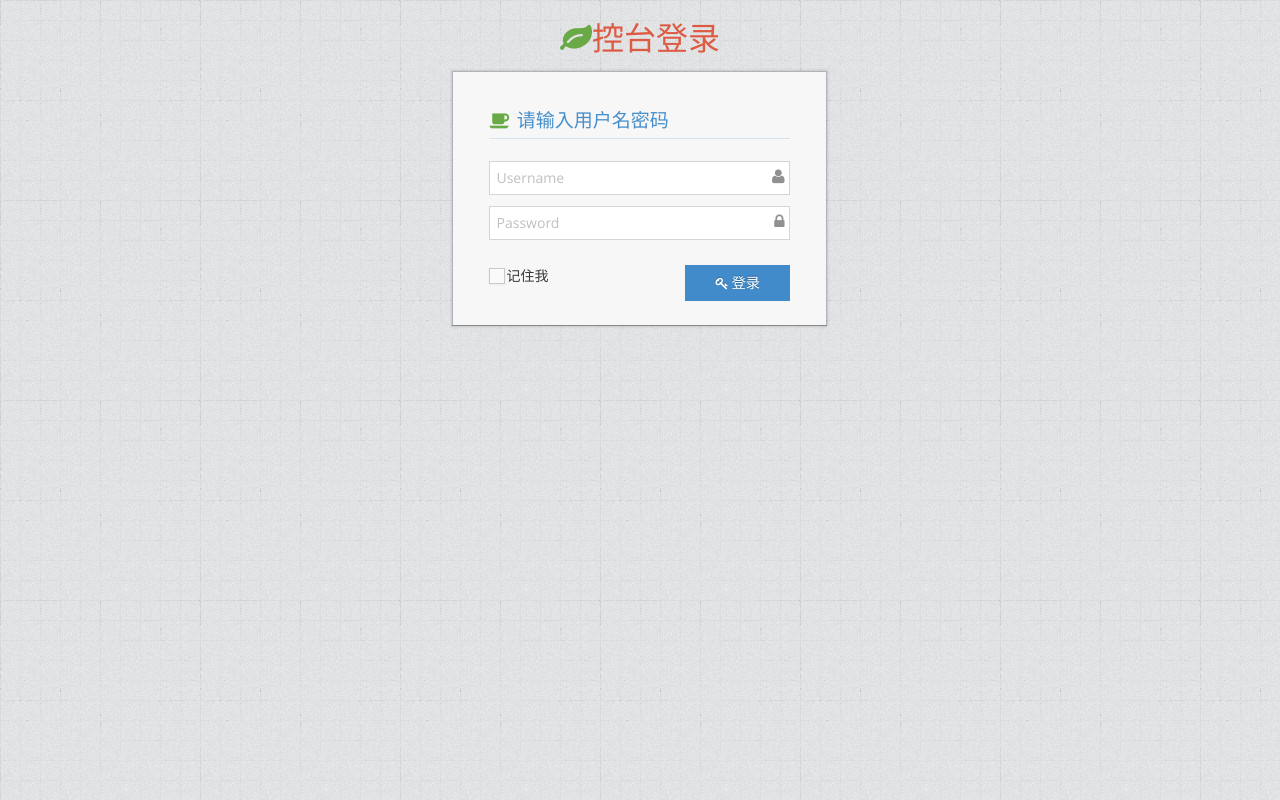
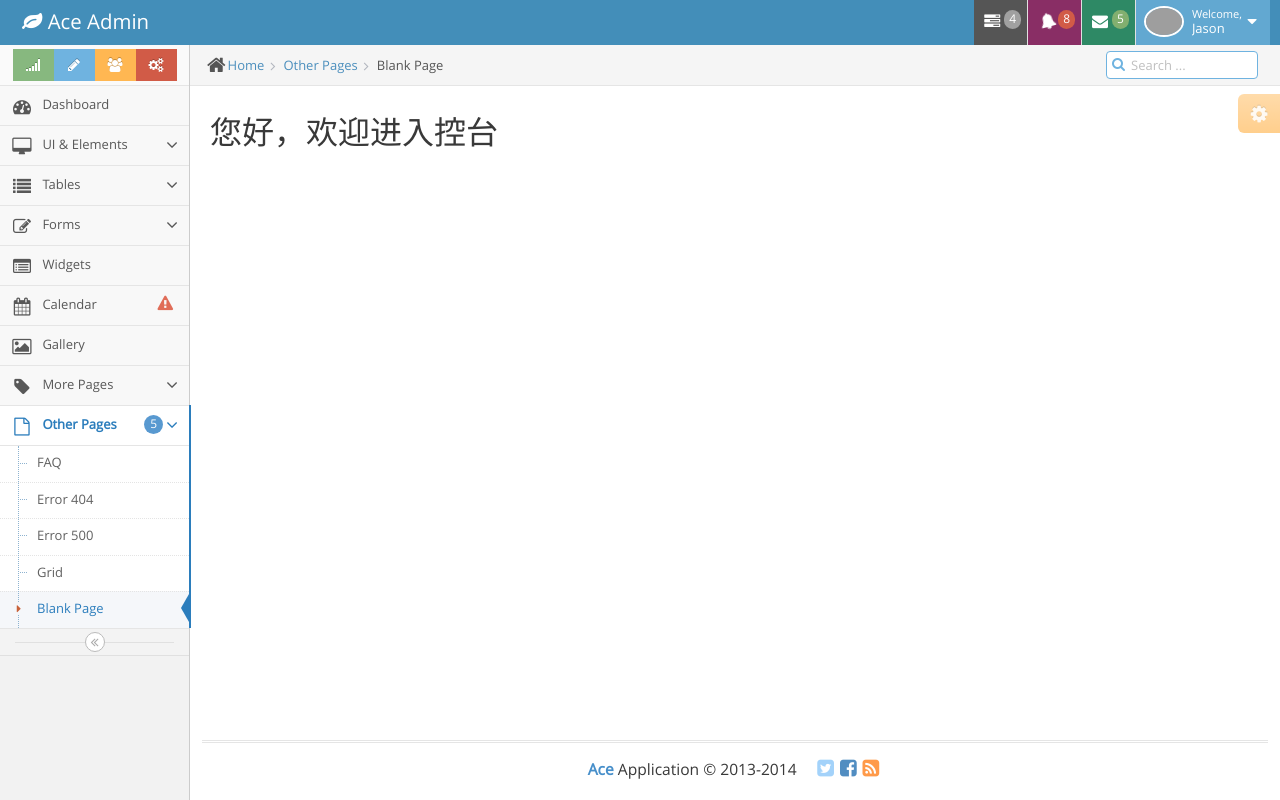
Before and after one commit to qq919644223/course, a Vue app in the folder admin/: page /admin/welcome in a window 1280 px wide. Before the commit this address led to /login. Built offline with nearby package versions, Linux system fonts and the light colour scheme; grey boxes are pictures that could not be loaded.

Commit message:
1. 1. 增加welcome子组件，增加/admin/welcome子路由router-view和子路由配合使用 注意： 子路由的配置不要“/”开头

```diff
--- a/admin/src/views/admin.vue
+++ b/admin/src/views/admin.vue
@@ -935,7 +935,7 @@
             <div class="row">
               <div class="col-xs-12">
                 <!-- PAGE CONTENT BEGINS -->
-
+               <router-view></router-view>
                 <!-- PAGE CONTENT ENDS -->
               </div><!-- /.col -->
             </div><!-- /.row -->
--- /dev/null
+++ b/admin/src/views/admin/welcome.vue
@@ -0,0 +1,7 @@
+<template>
+  <div>
+    <h1>
+      您好，欢迎进入控台
+    </h1>
+  </div>
+</template>
```
Also changed, not shown: admin/src/router.js (+6 -1 lines).
